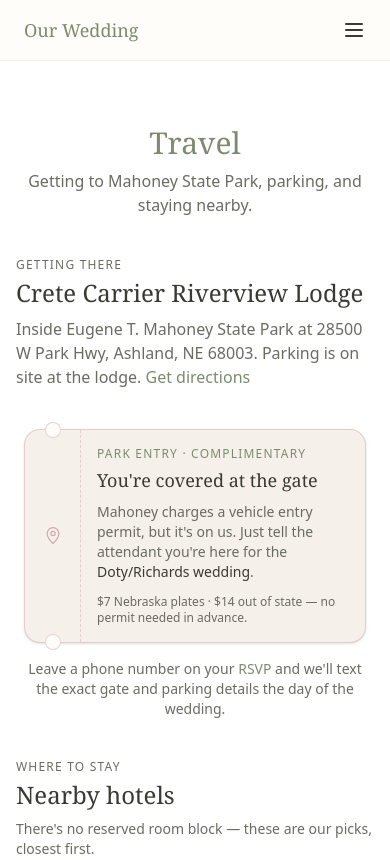
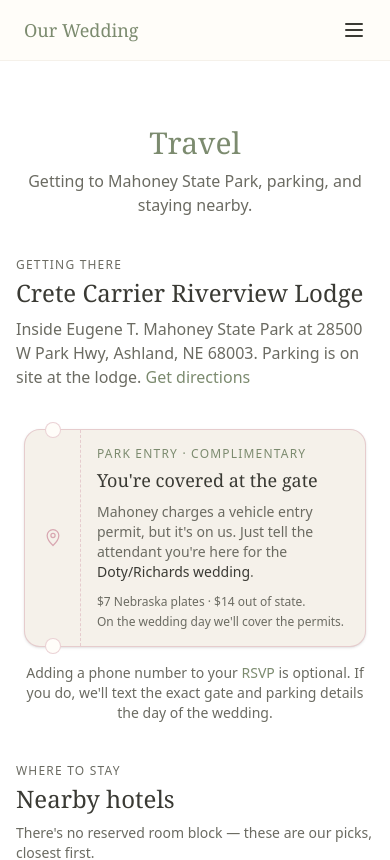
Before and after one commit to jed-richards/wedding-website, a SvelteKit app: page /travel in a window 390 px wide. Shown: the top 860 px of the page. Built offline with nearby package versions, Linux system fonts and the light colour scheme.

Commit message:
Clarify park permit note and make phone number optional
Co-Authored-By: Claude Opus 4.8 <noreply@anthropic.com>
Claude-Session: https://claude.ai/code/session_01RNajT95Cpu9VajEgjixH3h

```diff
--- a/src/routes/travel/+page.svelte
+++ b/src/routes/travel/+page.svelte
@@ -132,16 +132,19 @@
           <span class="font-medium text-text">{PARK_ENTRY.weddingName}</span>.
         </p>
         <p class="mt-3 font-body text-xs text-text-muted">
-          {PARK_ENTRY.inState} Nebraska plates &middot; {PARK_ENTRY.outOfState} out of state
-          &mdash; no permit needed in advance.
+          {PARK_ENTRY.inState} Nebraska plates &middot; {PARK_ENTRY.outOfState} out of state.
+        </p>
+        <p class="mt-1 font-body text-xs text-text-muted">
+          On the wedding day we'll cover the permits.
         </p>
       </div>
     </div>
 
     <p class="max-w-md text-center font-body text-sm text-text-muted">
-      Leave a phone number on your
+      Adding a phone number to your
       <a href="/rsvp" class="text-primary hover:text-accent hover:underline">RSVP</a>
-      and we'll text the exact gate and parking details the day of the wedding.
+      is optional. If you do, we'll text the exact gate and parking details the day of
+      the wedding.
     </p>
   </div>
 
```
